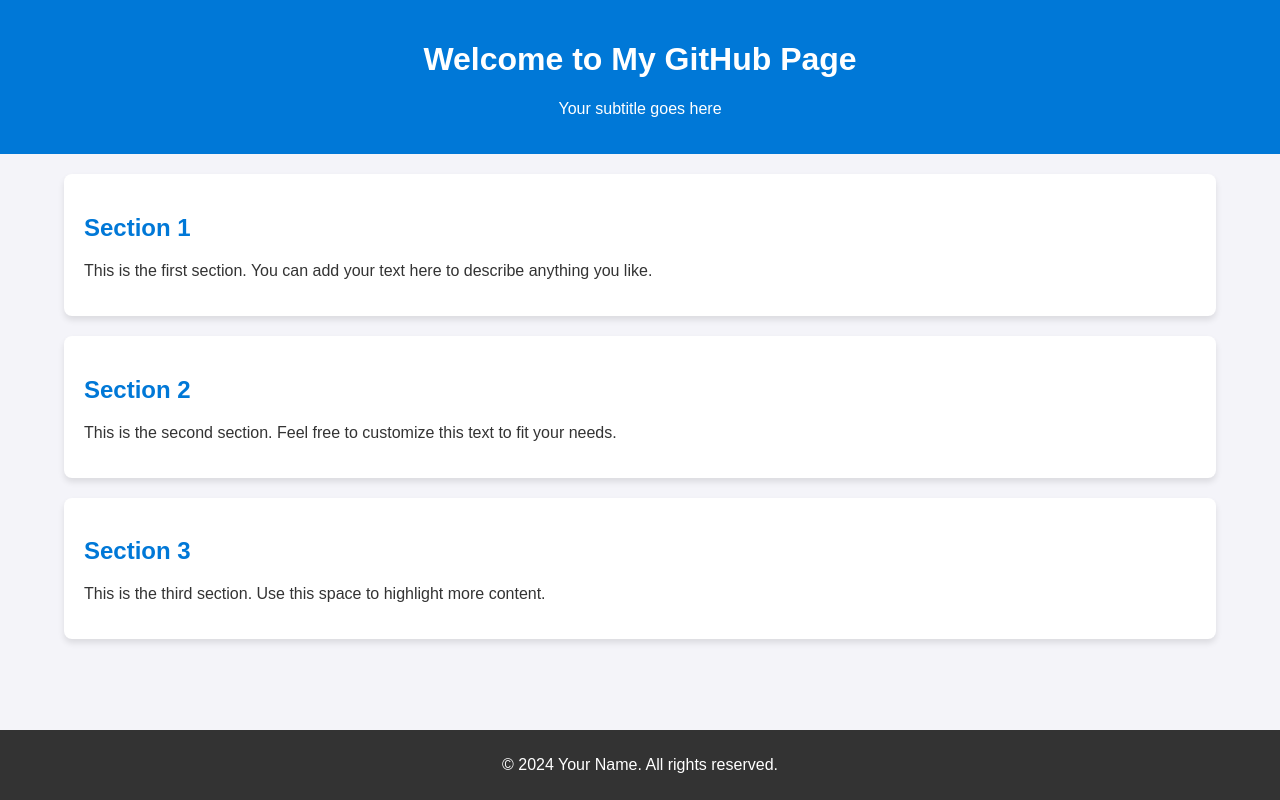
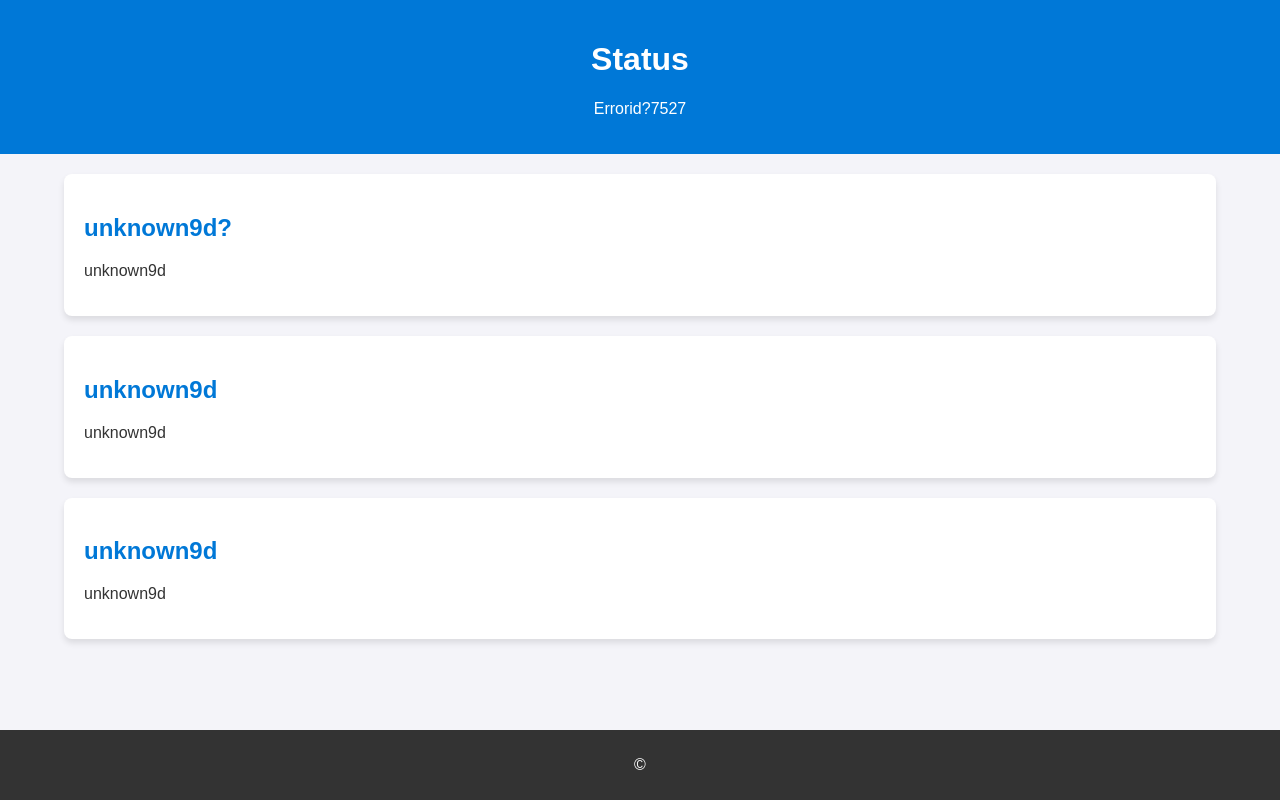
Before and after one commit to funschoolwork/status, a plain HTML site: page index.html in a window 1280 px wide. Drawn offline with Linux system fonts and the light colour scheme.

Commit message:
Update index.html

```diff
--- a/index.html
+++ b/index.html
@@ -3,7 +3,7 @@
 <head>
     <meta charset="UTF-8">
     <meta name="viewport" content="width=device-width, initial-scale=1.0">
-    <title>My GitHub Page</title>
+    <title>status</title>
     <style>
         body {
             font-family: Arial, sans-serif;
@@ -46,25 +46,25 @@
 </head>
 <body>
     <header>
-        <h1>Welcome to My GitHub Page</h1>
-        <p>Your subtitle goes here</p>
+        <h1>Status</h1>
+        <p>Errorid?7527</p>
     </header>
     <div class="container">
         <div class="section">
-            <h2>Section 1</h2>
-            <p>This is the first section. You can add your text here to describe anything you like.</p>
+            <h2>unknown9d?</h2>
+            <p>unknown9d</p>
         </div>
         <div class="section">
-            <h2>Section 2</h2>
-            <p>This is the second section. Feel free to customize this text to fit your needs.</p>
+            <h2>unknown9d</h2>
+            <p>unknown9d</p>
         </div>
         <div class="section">
-            <h2>Section 3</h2>
-            <p>This is the third section. Use this space to highlight more content.</p>
+            <h2>unknown9d</h2>
+            <p>unknown9d</p>
         </div>
     </div>
     <footer>
-        <p>© 2024 Your Name. All rights reserved.</p>
+        <p>©</p>
     </footer>
 </body>
 </html>
```
